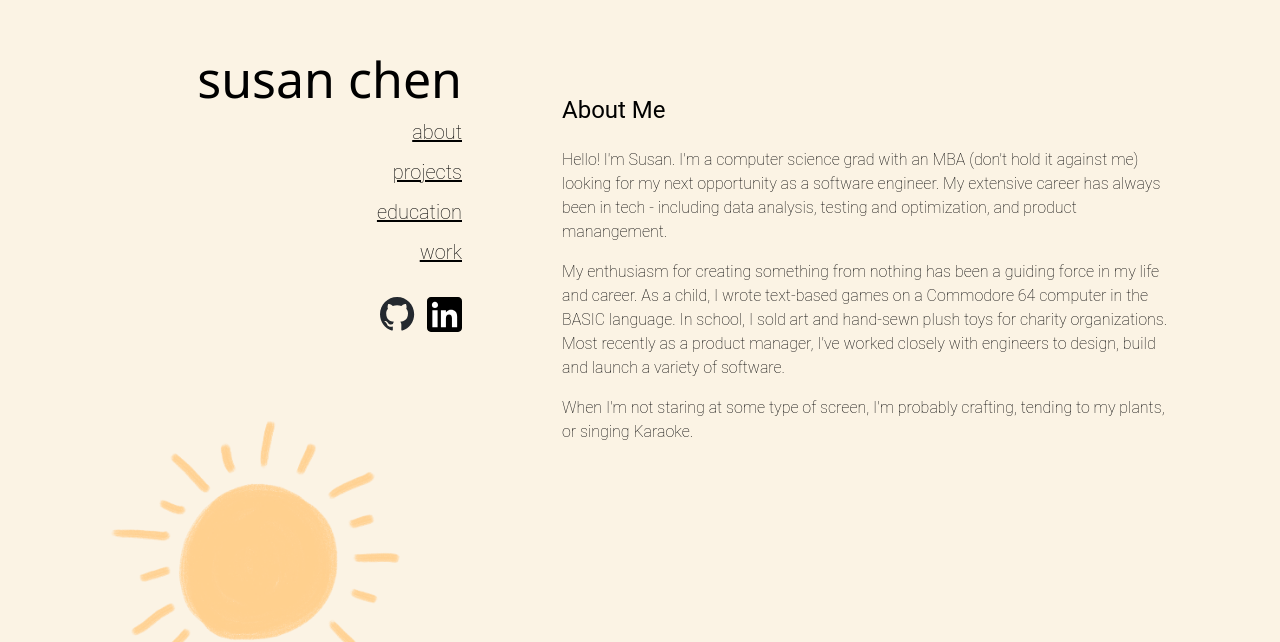
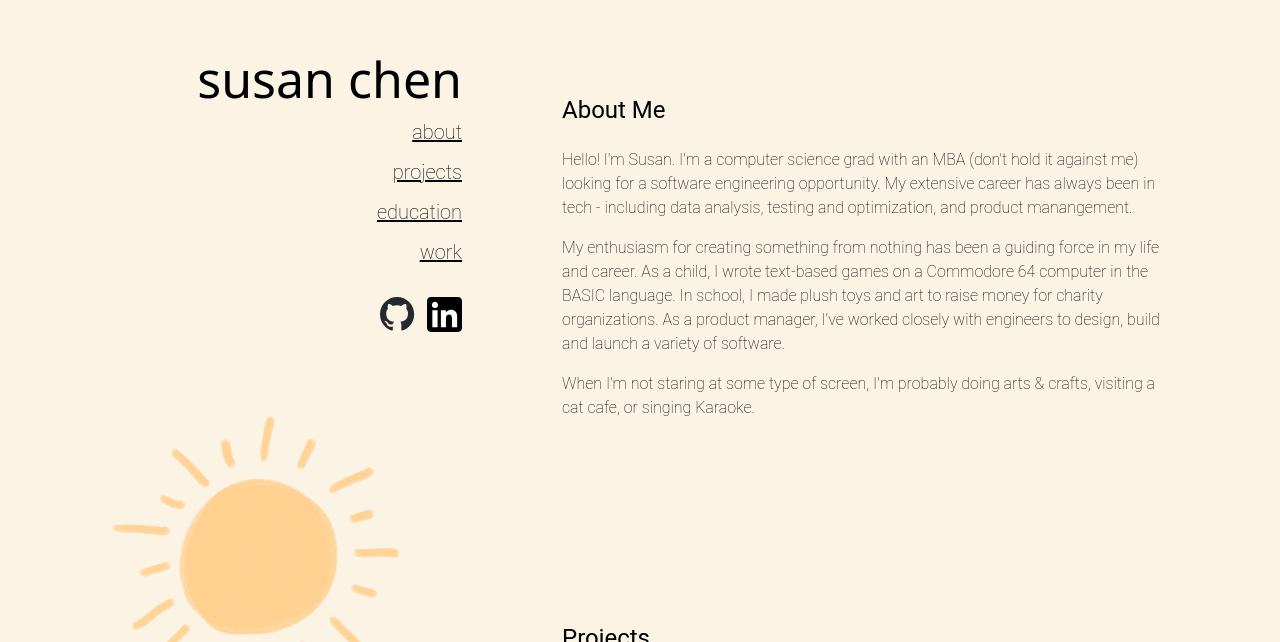
Before and after one commit to susancantdance/susanchenportfolio, a React (Vite) app: page / in a window 1280 px wide. Shown: the part 158-800 px from the top of the page. Built offline with nearby package versions, Linux system fonts and the light colour scheme; a web font is replaced by a local one.

Commit message:
updated bio

```diff
--- a/src/components/about.jsx
+++ b/src/components/about.jsx
@@ -5,22 +5,22 @@ function About() {
     <>
       <p>
         Hello! I'm Susan. I'm a computer science grad with an MBA (don't hold it
-        against me) looking for my next opportunity as a software engineer. My
-        extensive career has always been in tech - including data analysis,
-        testing and optimization, and product manangement.{" "}
+        against me) looking for a software engineering opportunity. My extensive
+        career has always been in tech - including data analysis, testing and
+        optimization, and product manangement.{" "}
       </p>
       <p>
         My enthusiasm for creating something from nothing has been a guiding
         force in my life and career. As a child, I wrote text-based games on a
-        Commodore 64 computer in the BASIC language. In school, I sold art and
-        hand-sewn plush toys for charity organizations. Most recently as a
-        product manager, I've worked closely with engineers to design, build and
-        launch a variety of software.
+        Commodore 64 computer in the BASIC language. In school, I made plush
+        toys and art to raise money for charity organizations. As a product
+        manager, I've worked closely with engineers to design, build and launch
+        a variety of software.
       </p>
       <p>
         {" "}
-        When I'm not staring at some type of screen, I'm probably crafting,
-        tending to my plants, or singing Karaoke.
+        When I'm not staring at some type of screen, I'm probably doing arts &
+        crafts, visiting a cat cafe, or singing Karaoke.
       </p>
     </>
   );
```
